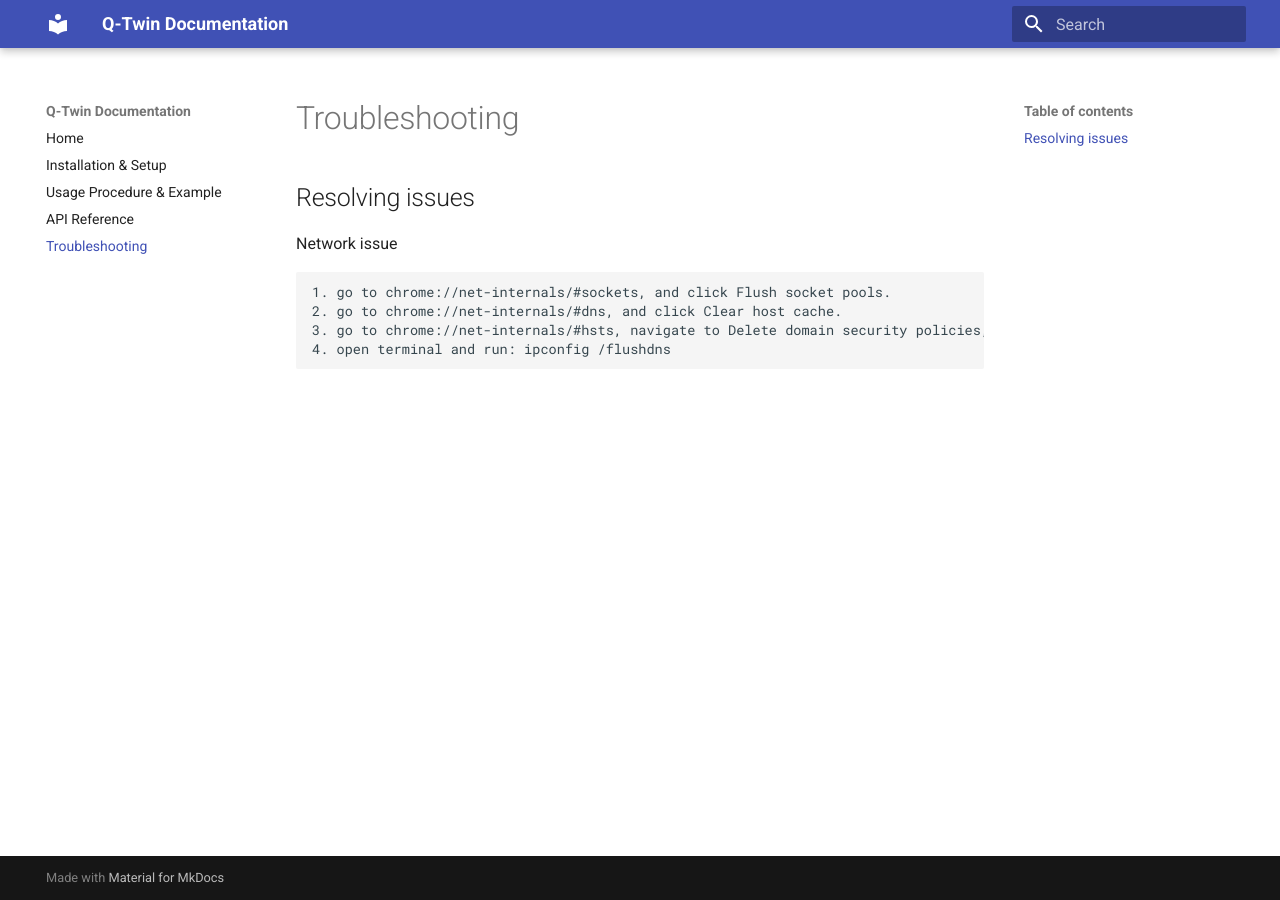
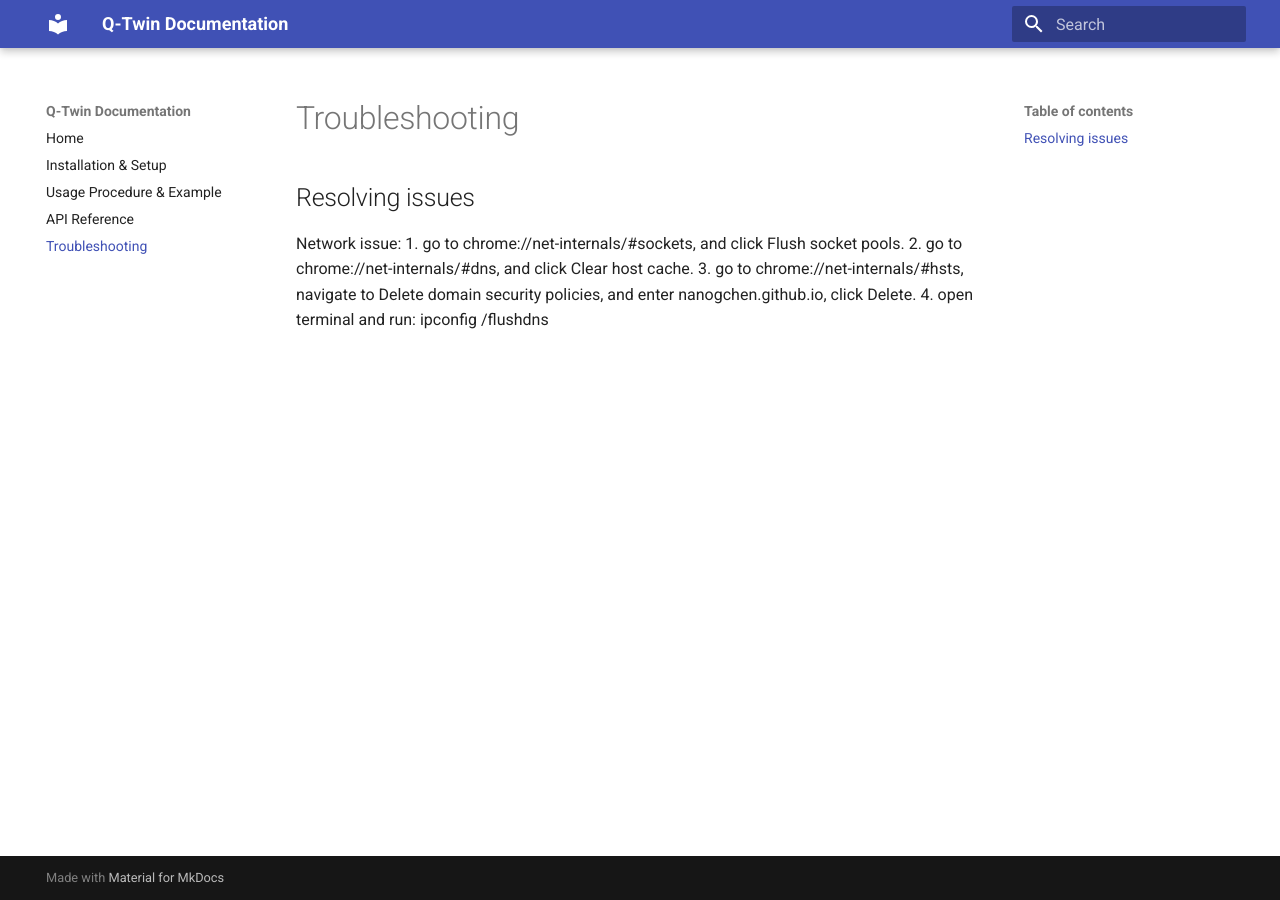
Before and after one commit to nanogchen/Q-Twin, an MkDocs documentation site: the page built from docs/troubleshooting.md, in a window 1280 px wide. Built offline with MkDocs 1.6.1 and Material for MkDocs 9.7.7, drawn with Linux system fonts in a browser that asks for light colours.

Commit message:
rm code block

````diff
--- a/docs/troubleshooting.md
+++ b/docs/troubleshooting.md
@@ -1,9 +1,7 @@
 ## Resolving issues
 
-Network issue
-```
+Network issue:
 1. go to chrome://net-internals/#sockets, and click Flush socket pools.
 2. go to chrome://net-internals/#dns, and click Clear host cache.
 3. go to chrome://net-internals/#hsts, navigate to Delete domain security policies, and enter nanogchen.github.io, click Delete.
 4. open terminal and run: ipconfig /flushdns
-```
````
